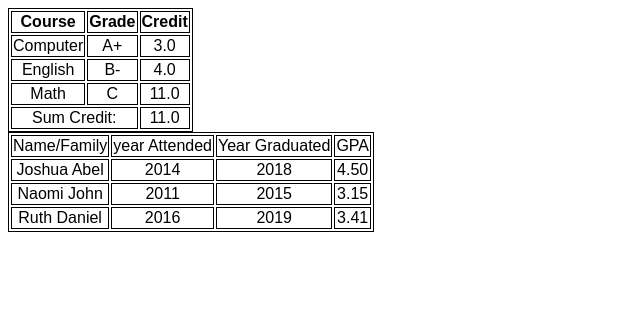
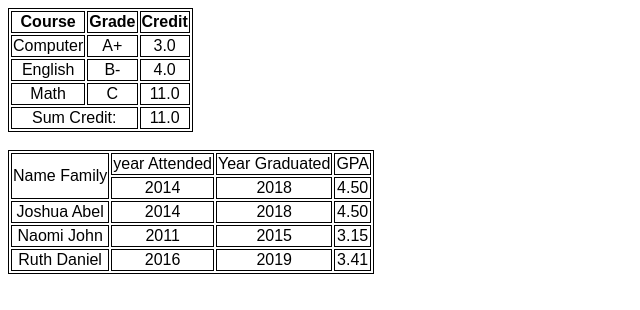
Before and after one commit to goldentroll/learn-htmlcss, a plain HTML site: page project-html-c1-tables/joshua.html in a window 1280 px wide. Shown: the whole page, without its empty margins (0-640 px from the left). Drawn offline with Linux system fonts and the light colour scheme.

Commit message:
Implementing Project C1 correction

```diff
--- a/project-html-c1-tables/joshua.html
+++ b/project-html-c1-tables/joshua.html
@@ -44,15 +44,23 @@
 			</tr>
 		</tfoot>
 	</table>
-
+<br>
 	<table>
 		<thead>
+
+
 			<tr>
-				<td rowspan="3">Name/Family</td>
-				<td>year Attended</td>
-				<td>Year Graduated</td>
-				<td>GPA</td>
-			</tr>
+		        <td rowspan="2">Name Family</td>
+		        <td>year Attended</td>
+		        <td>Year Graduated</td>
+		        <td>GPA</td>
+      		</tr>
+      		<tr>
+		        <td>2014</td>
+		        <td>2018</td>
+		        <td>4.50</td>
+	      </tr>
+
 		</thead>
 		<tbody>
 			<tr>
```
